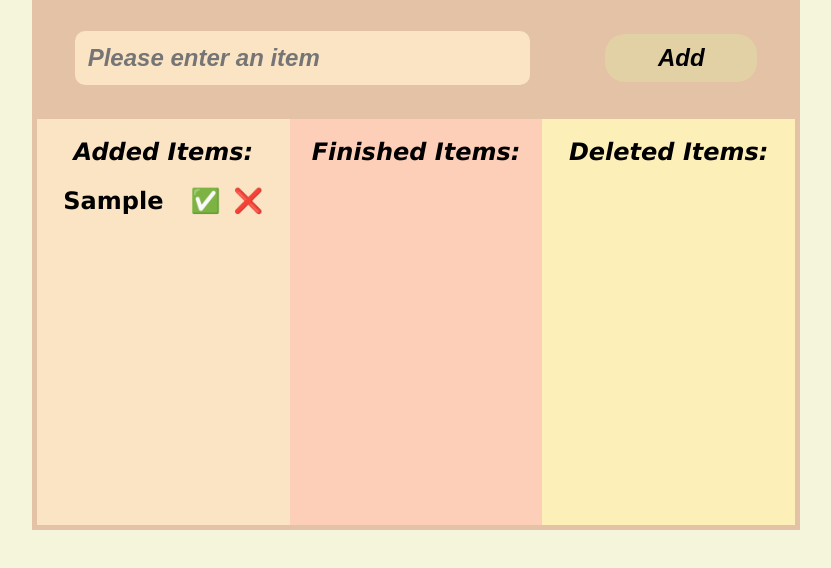
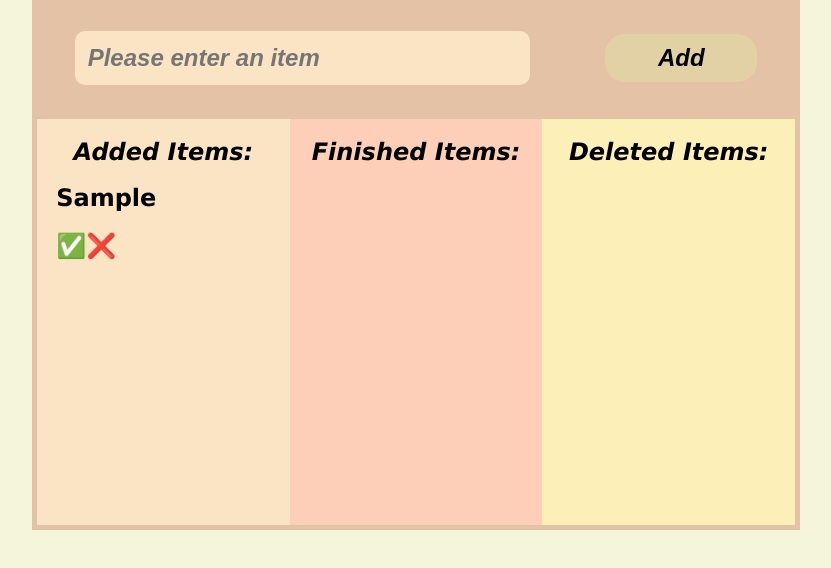
Before and after one commit to sgujuluva/to-do-list-DOM, a website: page src/index.html in a window 1280 px wide. Both pictures are taken after typing "Sample" into the empty fields and a click on the input "Add". Shown: the part 190-758 px from the top of the page, without its empty margins (224-1055 px from the left). Drawn offline with nearby package versions, Linux system fonts and the light colour scheme; files that its build step writes are made by us from their sources.

Commit message:
created a branch

```diff
--- a/src/index.html
+++ b/src/index.html
@@ -29,7 +29,7 @@
     <ul class = "yet-to-do"></ul>
 </div>
 </div>
-<div class="test"></div>
+
 <script src="./js/index.js"></script>
 </div>
 </body>
--- a/src/js/index.js
+++ b/src/js/index.js
@@ -1,59 +1,30 @@
-//select the ol
-let ul = document.querySelector("ul");
-// create  push finished items
+let ul = document.querySelector(".add-item");
 let finished = document.querySelector(".finished");
-
-let yettodo = document.querySelector(".yet-to-do");
-//function to create li
-
+let deleted = document.querySelector(".yet-to-do");
+// to get the input from user
 let getUserInput = (e) => {
     e.preventDefault();
-    // getting the value from the user and declaring to the variable
     let userInput = document.querySelector("#user-input").value;
     if(!userInput == ""){
-        // create li
-        let newLi = document.createElement("li");
-        // text
+        //main div for list text + button
+        let listDiv = document.createElement("div");
+        let li = document.createElement("li");
         let text = document.createTextNode(userInput);
-        //append to li
-        newLi.appendChild(text);
-        ul.appendChild(newLi);
+        li.appendChild(text);
+        listDiv.appendChild(li);
+        ul.appendChild(listDiv)
         document.querySelector("#user-input").value = "";
-        // create a div for buttons
-        let div = document.createElement("div");
-        //create button
-        let tickButton = document.createElement("button");
-        let notButton = document.createElement("button");
-        // add emojis
-        tickButton.innerHTML = "✅️";
-        notButton.innerHTML = "❌️";
-        //append to div
-        div.appendChild(tickButton);
-        div.appendChild(notButton);
-        //append div to li
-       newLi /* ol */.appendChild(div);
-          // remove the item if x is clicked
-        tickButton.addEventListener("click",() => {
-            //newLi.classList.add("done");
-            let clone = newLi.cloneNode(true);
-            // set delay time in linethrough and then remove
-            //setTimeout(() => (newLi.remove()),1000);
-            finished.appendChild(clone);
-            clone.classList.add("done-hide");
-            newLi.classList.add("done");
-
-    });
-
-        notButton.addEventListener("click",() => {
-            newLi.classList.add("notdone");
-           let clone = newLi.cloneNode(true);
-            yettodo.appendChild(clone);
-            clone.classList.add("notdone-hide")
-
-
-        });
+        //div for button
+         let btnDiv = document.createElement("div");
+         let tickBtn = document.createElement("btnDiv");
+        let xBtn =document.createElement("btnDiv");
+        tickBtn.innerHTML = "✅️";
+        xBtn.innerHTML = "❌️";
+       btnDiv.appendChild(tickBtn);
+       btnDiv.appendChild(xBtn);
+       //append this btnDiv to main Div
+       listDiv.appendChild(btnDiv);
 
     }
 }
 document.querySelector("form").addEventListener("submit",getUserInput);
-/* ✔️✖️ */
```
